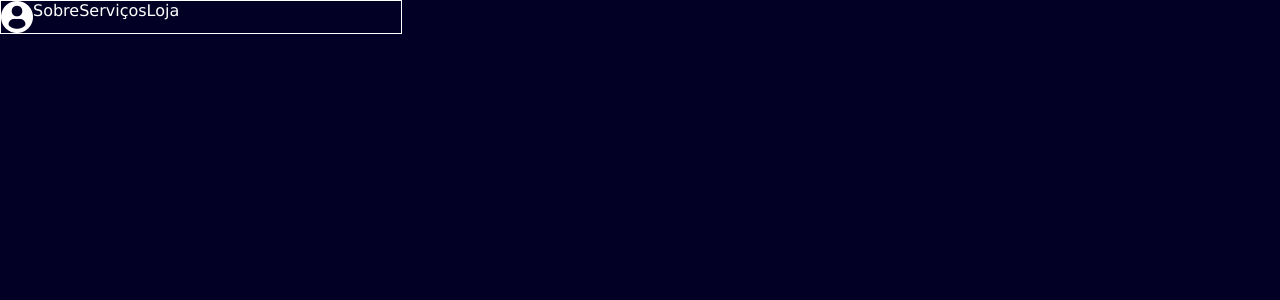
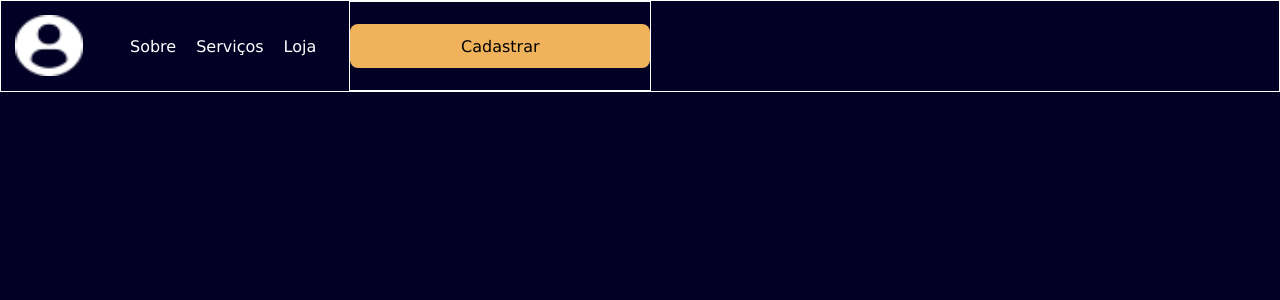
Before and after one commit to yunkbielx/tcc, a React (Create React App) app in the folder frontend/: page / in a window 1280 px wide. Shown: the top 300 px of the page. Built offline with nearby package versions, Linux system fonts and the light colour scheme.

Commit message:
atualização  do luiza cabecalho

```diff
--- a/frontend/src/index.scss
+++ b/frontend/src/index.scss
@@ -3,7 +3,6 @@
 * {
   margin: 0px;
   font-family: 'verdana';
-  // border: #228122 solid;
 };
 
 body {
@@ -12,13 +11,51 @@ body {
 
 
 .cabecalho {
+  height: 90px;
   display: flex;
   flex-direction: row;
+  gap: 10px;
+  border: #ffff solid 1px;
 
-  .area-cima{
-    color: #ffff;
+  .localiza-botao{
     display: flex;
-    width: 400px;
+    align-items: center;
+    justify-content: end;
     border: #ffff solid 1px;
+    padding: 0px ;
+
+    .botao{
+      display: flex;
+      justify-content: center;
+      align-items: center;
+      text-decoration: none;
+      background-color: #F0B35B;
+      color: #000000;
+      width: 300px;
+      height: 44px;
+      border-radius: 8px;
+    }
   }
+
+  .icone{
+    width: 68px;
+    height: 61px;
+    margin: 14px;
+  }
+
+ .textos{
+  color: #ffff;
+  display: flex;
+  flex-direction: row;
+  gap: 20px;
+  margin: 0px 23px;
+
+  p{
+    display: flex;
+    justify-content: center;
+    align-items: center;
+  }
+
+
+ }
 }
--- a/frontend/src/pages/app/index.jsx
+++ b/frontend/src/pages/app/index.jsx
@@ -6,15 +6,15 @@ export default function App() {
     return(
         <div className='pagina-cliente pagina'>
             <header className='cabecalho'>
-                <div className='area-cima'>
-                    <img className='logo' src="/assets/images/profileicon.png"/>
-                    <p>Sobre</p>
-                    <p>Serviços</p>
-                    <p>Loja</p>
-                </div>
-                <div className='area-links'>
-
-                </div>
+                <img src="/assets/images/icone.png" className='icone' />
+               <div className='textos'>
+                <p>Sobre</p>
+                <p>Serviços</p>
+                <p>Loja</p>
+               </div>
+               <div className='localiza-botao'>
+                <Link to="/client" className='botao'>Cadastrar</Link>
+               </div>
             </header>
         </div>
     );
```
Also changed, not shown: frontend/public/assets/images/icone.png (renamed from frontend/public/assets/images/profileicon.png).
